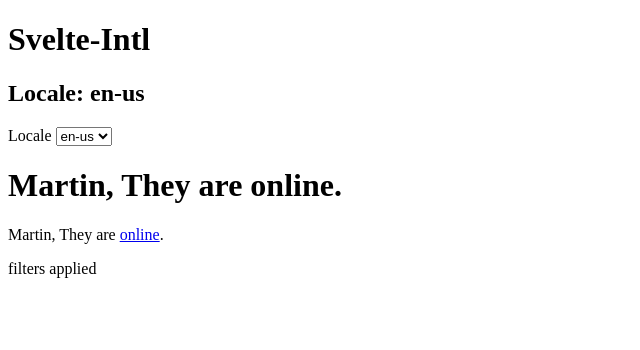
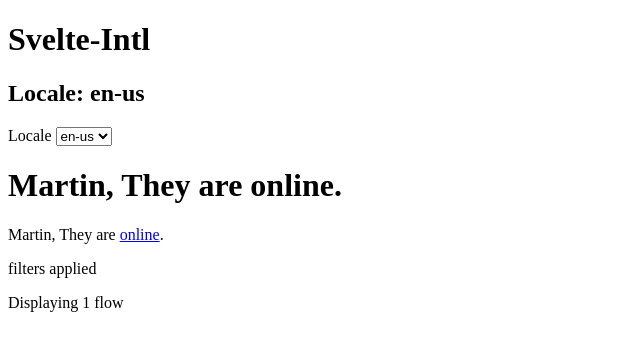
Before and after one commit to martinmunillas/svelte-intl, a SvelteKit app: page / in a window 1280 px wide. Shown: the top 350 px of the page, without its empty margins (0-640 px from the left). Built offline with nearby package versions, Linux system fonts and the light colour scheme.

Commit message:
fix: return plural rule

```diff
--- a/src/lib/parse.ts
+++ b/src/lib/parse.ts
@@ -136,9 +136,9 @@ export const plural = (
         ">": replacement > Number(match[2]),
         "!=": replacement != Number(match[2]),
       };
+
       if (operation[match[1] as keyof typeof operation]) {
-        option = element.options[rule];
-        break;
+        return element.options[rule];
       }
     }
 
--- a/src/routes/+page.svelte
+++ b/src/routes/+page.svelte
@@ -47,3 +47,9 @@
     filters: undefined,
   })}
 </p>
+
+<p>
+  {t("flows", {
+    count: 1,
+  })}
+</p>
--- a/src/translations/en-us.json
+++ b/src/translations/en-us.json
@@ -2,5 +2,6 @@
   "hello": "hello",
   "select": "{name}, {gender, select, female {She is} other {They are}} <link>online</link>.",
   "assetsSelected": "You have {assets, plural, =1 {1 asset} other {# assets}} selected",
-  "filters": "{filters, plural, =0 {No filters applied} =1 {1 filter applied} other {# filters applied}}"
+  "filters": "{filters, plural, =0 {No filters applied} =1 {1 filter applied} other {# filters applied}}",
+  "flows": "Displaying {count, plural, =1 {1 flow} other {# flows}}"
 }
```
